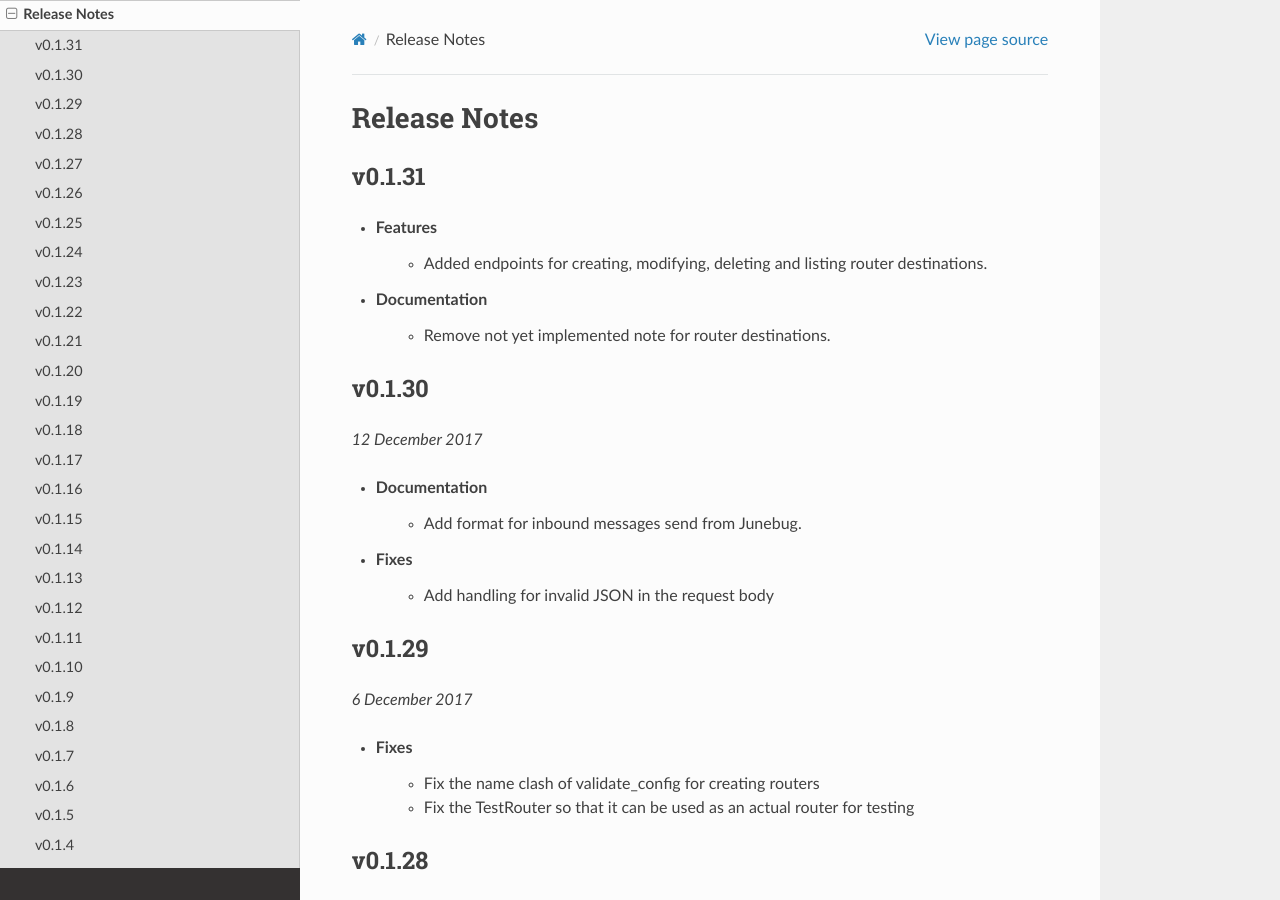
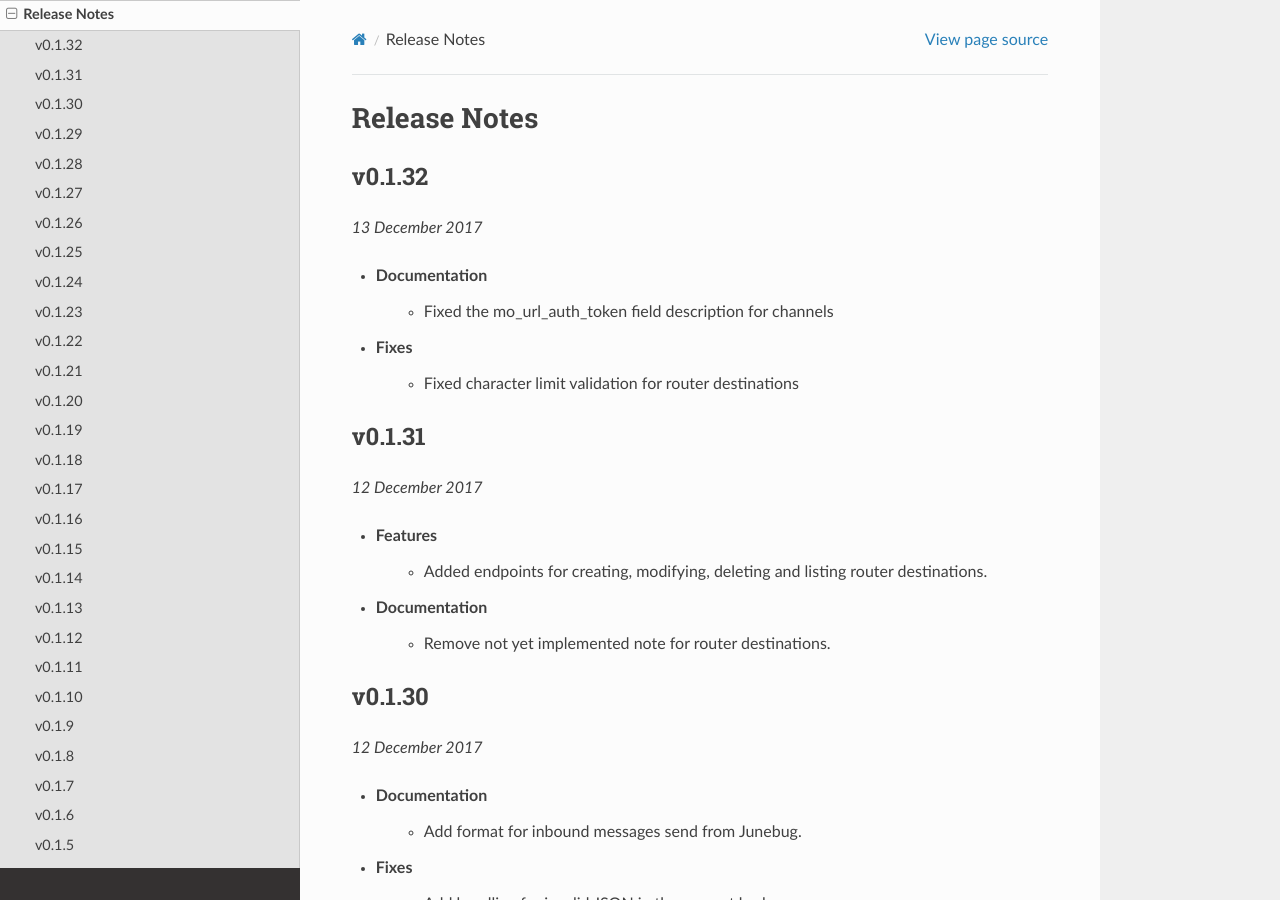
Before and after one commit to praekeltfoundation/junebug, a Sphinx documentation site: the page built from docs/release-notes.rst, in a window 1280 px wide and 900 px high. Built offline with Sphinx 7.4.7 and the Read the Docs theme 2.0.0, drawn with Linux system fonts in a browser that asks for light colours; pages that are not in the unit, such as notebooks, are missing from menus.

Commit message:
Release 0.1.32

```diff
--- a/docs/conf.py
+++ b/docs/conf.py
@@ -61,7 +61,7 @@ copyright = u'2015, Praekelt Foundation'
 # The short X.Y version.
 version = '0.1'
 # The full version, including alpha/beta/rc tags.
-release = '0.1.31'
+release = '0.1.32'
 
 # The language for content autogenerated by Sphinx. Refer to documentation
 # for a list of supported languages.
--- a/docs/release-notes.rst
+++ b/docs/release-notes.rst
@@ -3,9 +3,23 @@
 Release Notes
 =============
 
+v0.1.32
+-------
+.. Pull requests 156, 157
+
+*13 December 2017*
+
+- Documentation
+    - Fixed the mo_url_auth_token field description for channels
+
+- Fixes
+    - Fixed character limit validation for router destinations
+
 v0.1.31
 -------
 .. Pull requests 147, 148, 149, 150
+
+*12 December 2017*
 
 - Features
     - Added endpoints for creating, modifying, deleting and listing router
--- a/junebug/__init__.py
+++ b/junebug/__init__.py
@@ -29,4 +29,4 @@ if r is not None:
 from junebug.api import JunebugApi  # noqa
 
 __all__ = ['JunebugApi']
-__version__ = '0.1.31'
+__version__ = '0.1.32'
--- a/setup.py
+++ b/setup.py
@@ -8,7 +8,7 @@ def read_file(filename):
 
 setup(
     name='junebug',
-    version='0.1.31',
+    version='0.1.32',
     url='http://github.com/praekelt/junebug',
     license='BSD',
     description=(
```
